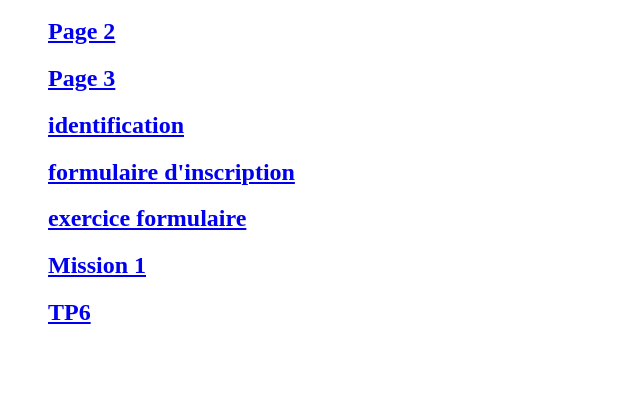
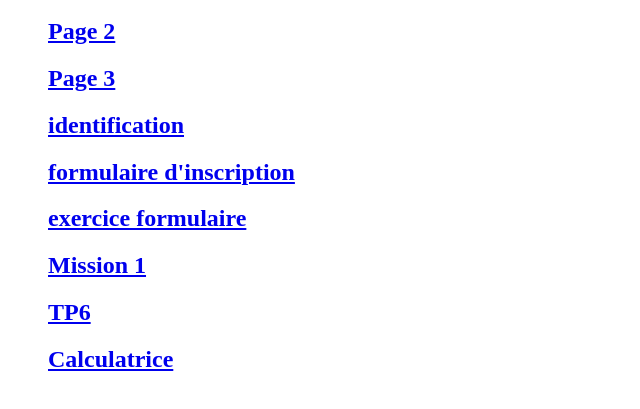
Before and after one commit to robinschapiro/travauxbts, a plain HTML site: page index.html in a window 1280 px wide. Shown: the part 109-518 px from the top of the page, without its empty margins (0-640 px from the left). Drawn offline with Linux system fonts and the light colour scheme.

Commit message:
Update index.html

```diff
--- a/index.html
+++ b/index.html
@@ -24,7 +24,9 @@
 
 <h2> <a href="mission1.html" > Mission 1</a> </h2>
 
-	<h2> <a href="tp6.html" >  TP6 </a> </h2>
+<h2> <a href="tp6.html" >  TP6 </a> </h2>
+
+<h2> <a href="calculatrice.html" >  Calculatrice </a> </h2>
 
 </li>
 
```
